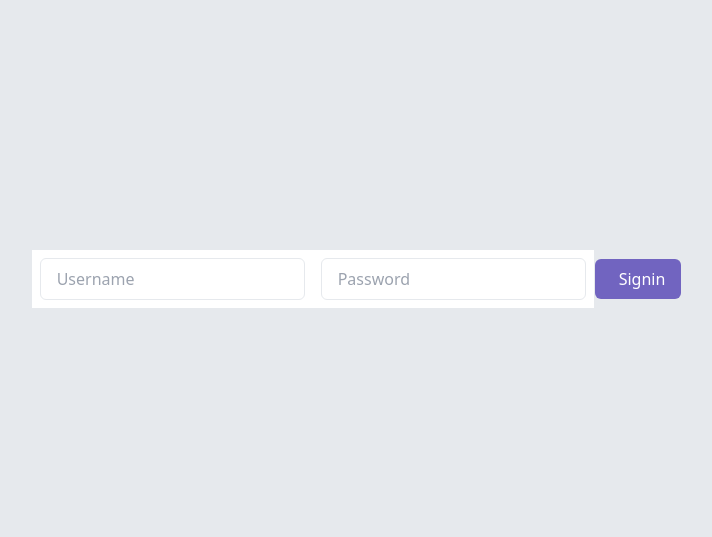
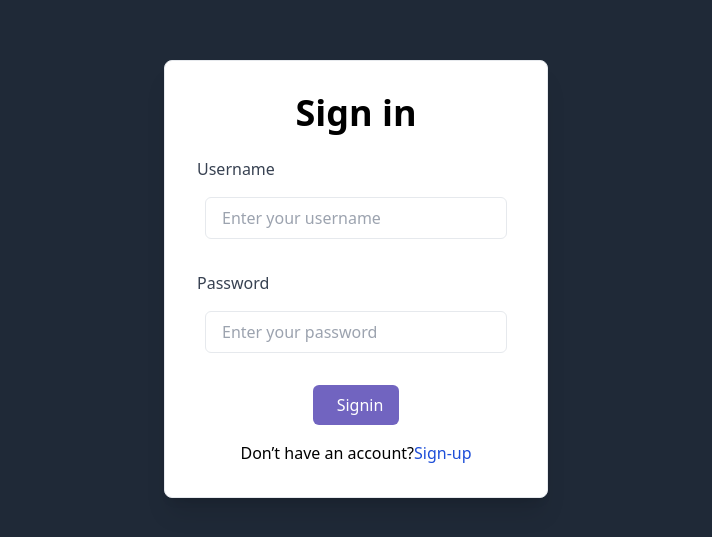
Before and after one commit to harshitduttshukla/Second-Brain, a React (Vite) app in the folder brainly-fronted/: page /signin in a window 1280 px wide. Shown: the part 121-658 px from the top of the page, without its empty margins (284-996 px from the left). Built offline with nearby package versions, Linux system fonts and the light colour scheme; no server answers.

Commit message:
add the new featers

```diff
--- a/brainly-fronted/src/App.tsx
+++ b/brainly-fronted/src/App.tsx
@@ -1,5 +1,3 @@
-
-import React from 'react'
 import { Dashbord } from './pages/Dashboard'
 import { BrowserRouter, Routes, Route } from 'react-router-dom'
 import Signup from './pages/Signup'
@@ -7,6 +5,7 @@ import Signin from './pages/Signin'
 function App() {
   return <BrowserRouter>
     <Routes>
+      <Route path="/" element={<Signup/>} />
       <Route path="/dashboard" element={<Dashbord/>} />
       <Route path="/signup" element={<Signup/>} />
       <Route path="/signin" element={<Signin/>} />
--- a/brainly-fronted/src/pages/Signin.tsx
+++ b/brainly-fronted/src/pages/Signin.tsx
@@ -1,36 +1,79 @@
-import React, { useRef } from 'react'
-import Input from '../components/Input'
-import Button from '../components/Button22'
+import React, { useRef } from 'react';
+import Input from '../components/Input';
+import Button from '../components/Button22';
 import axios from 'axios';
 import { BACKEND_URL } from '../config';
-import { useNavigate } from 'react-router-dom';
+import { Link, useNavigate } from 'react-router-dom';
+
 function Signin() {
   const usernameRef = useRef<HTMLInputElement>();
   const passwordRef = useRef<HTMLInputElement>();
   const navigate = useNavigate();
-    async function Signin() {
+
+  async function Signin() {
+    try {
       const username = usernameRef.current?.value;
       const password = passwordRef.current?.value;
-   const res = await  axios.post(`${BACKEND_URL}/api/v1/signin`, { username, password });
 
+      if (!username || !password) {
+        alert("Please fill in both fields");
+        return;
+      }
+
+      const res = await axios.post(`${BACKEND_URL}/api/v1/signin`, { username, password });
+
+      if (res.status === 200) {
         const jwt = res.data.token;
-        localStorage.setItem("token",jwt);
+        localStorage.setItem("token", jwt);
         navigate("/dashboard");
+      } else {
+        alert("Invalid credentials. Please try again.");
+      }
+    } catch (error) {
+      console.error("Signin error:", error);
+      alert("An error occurred during sign-in. Please try again.");
     }
+  }
+
   return (
-    <div className='h-screen w-screen bg-gray-200 flex justify-center items-center '>
-        <div className='bg-white roubnd border min-w-48'>
+    <div className='h-screen w-screen bg-gray-800 flex justify-center items-center'>
+      <div className='bg-white rounded-lg border min-w-96 p-8 shadow-xl'>
+        <h1 className='text-black text-4xl font-bold text-center mb-6'>Sign in</h1>
 
-        <Input ref1={usernameRef} placeholder="Username" />
-        <Input ref1= {passwordRef}placeholder="Password" />
+        <div className='flex flex-col space-y-6'>
+          <div className="flex flex-col">
+            <label className='text-gray-700 font-medium mb-2'>Username</label>
+            <Input
+              ref1={usernameRef}
+              placeholder="Enter your username"
+              className="p-3 border border-gray-300 rounded-md focus:outline-none focus:ring-2 focus:ring-blue-500 focus:border-transparent"
+            />
+          </div>
 
+          <div className="flex flex-col">
+            <label className='text-gray-700 font-medium mb-2'>Password</label>
+            <Input
+              ref1={passwordRef}
+              placeholder="Enter your password"
+              type="password"
+              className="p-3 border border-gray-300 rounded-md focus:outline-none focus:ring-2 focus:ring-blue-500 focus:border-transparent"
+            />
+          </div>
         </div>
-        <div className='flex justify-center'>
-        <Button onclick={Signin} variant="primary" text="Signin"/>
 
+        <div className='flex justify-center mt-6'>
+          <Button onclick={Signin} variant="primary" text="Signin" />
         </div>
+
+        <h3 className='text-center mt-4'>
+          Don’t have an account?
+          <Link to="/signup" className='text-blue-700 hover:underline'>
+            Sign-up
+          </Link>
+        </h3>
+      </div>
     </div>
-  )
+  );
 }
 
 export default Signin;
--- a/brainly-fronted/src/pages/Signup.tsx
+++ b/brainly-fronted/src/pages/Signup.tsx
@@ -3,7 +3,7 @@ import Input from '../components/Input';
 import Button from '../components/Button22';
 import { BACKEND_URL } from '../config';
 import axios from 'axios';
-import { useNavigate } from 'react-router-dom';
+import { Link, useNavigate } from 'react-router-dom';
 
 function Signup() {
   const usernameRef = useRef<HTMLInputElement | null>(null);
@@ -12,24 +12,19 @@ function Signup() {
 
   async function handleSignup() {
     try {
-      let username = usernameRef.current?.value;
-      let password = passwordRef.current?.value;
-
-       // Trim any leading/trailing whitespace
-    username = username?.trim();
-    password = password?.trim();
+      let username = usernameRef.current?.value?.trim();
+      let password = passwordRef.current?.value?.trim();
 
       if (!username || !password) {
         alert('Please fill in both fields');
         return;
       }
 
-      const res = await axios.post(`${BACKEND_URL}/api/v1/signup`, { username, password },
-        {
-          headers: {
-            'Content-Type': 'application/json',
-          },
-        });
+      const res = await axios.post(`${BACKEND_URL}/api/v1/signup`, { username, password }, {
+        headers: {
+          'Content-Type': 'application/json',
+        },
+      });
 
       if (res.status === 200 || res.status === 201) {
         alert('You have signed up successfully');
@@ -44,13 +39,41 @@ function Signup() {
   }
 
   return (
-    <div className="h-screen w-screen bg-gray-200 flex justify-center items-center">
-      <div className="bg-white rounded border min-w-48 p-4">
-        <Input ref1={usernameRef} placeholder="Username" />
-        <Input ref1={passwordRef} placeholder="Password" />
-        <div className="flex justify-center mt-4">
+    <div className="h-screen w-screen bg-gray-600 flex justify-center items-center">
+      <div className="bg-white border min-w-96 p-8 rounded-lg shadow-xl">
+        <h1 className="text-black text-4xl font-bold text-center mb-6">Sign Up</h1>
+
+        <div className="flex flex-col space-y-6">
+          <div className="flex flex-col">
+            <label className="text-gray-700 font-medium mb-2">Username</label>
+            <Input
+              ref1={usernameRef}
+              placeholder="Enter your username"
+              className="p-3 border border-gray-300 rounded-md focus:outline-none focus:ring-2 focus:ring-blue-500"
+            />
+          </div>
+
+          <div className="flex flex-col">
+            <label className="text-gray-700 font-medium mb-2">Password</label>
+            <Input
+              ref1={passwordRef}
+              placeholder="Enter your password"
+              type="password"
+              className="p-3 border border-gray-300 rounded-md focus:outline-none focus:ring-2 focus:ring-blue-500"
+            />
+          </div>
+        </div>
+
+        <div className="flex justify-center mt-6">
           <Button onclick={handleSignup} variant="primary" text="Signup" />
         </div>
+
+        <h3 className="text-center mt-4">
+          Already have an account?
+          <Link to="/signin" className="text-blue-700 hover:underline ml-2">
+            Sign-in
+          </Link>
+        </h3>
       </div>
     </div>
   );
```
